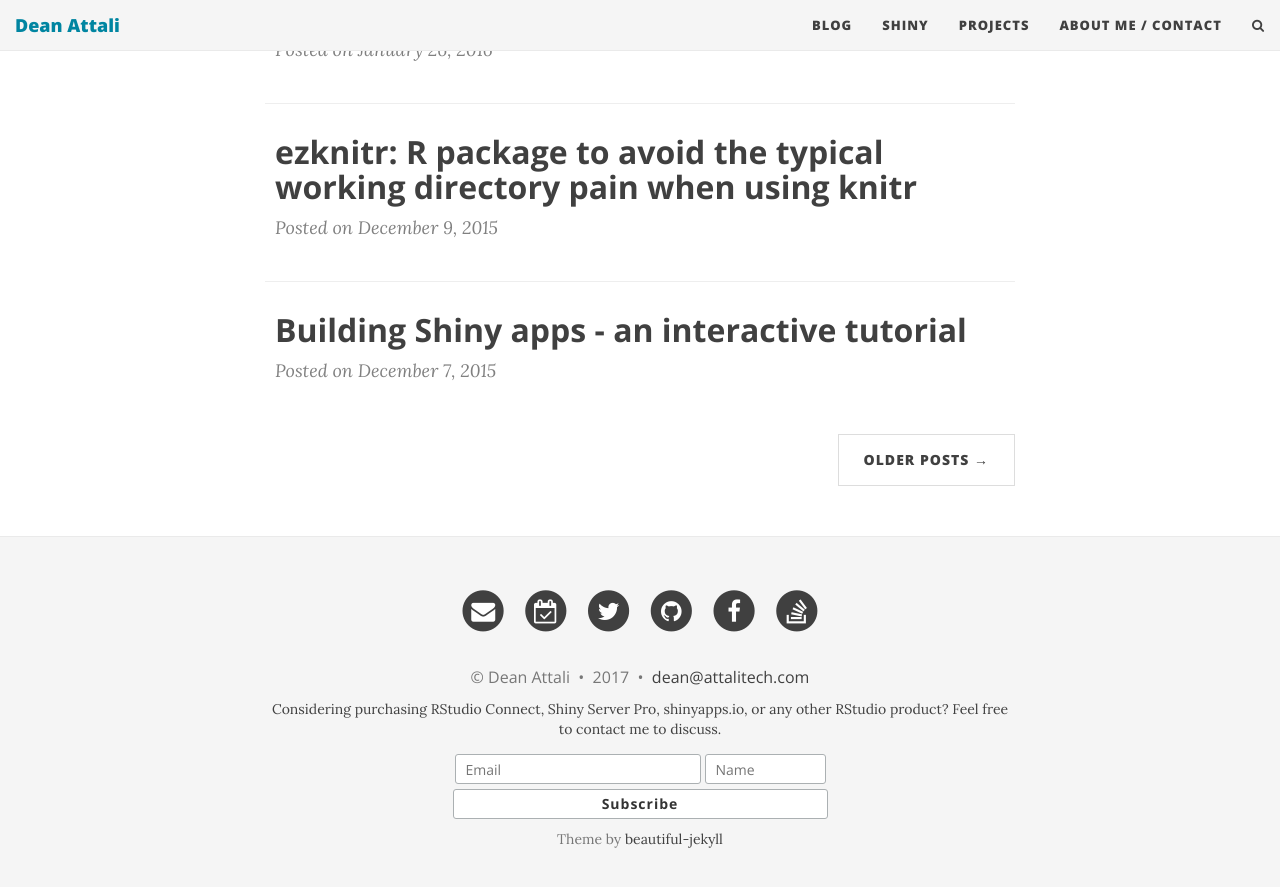
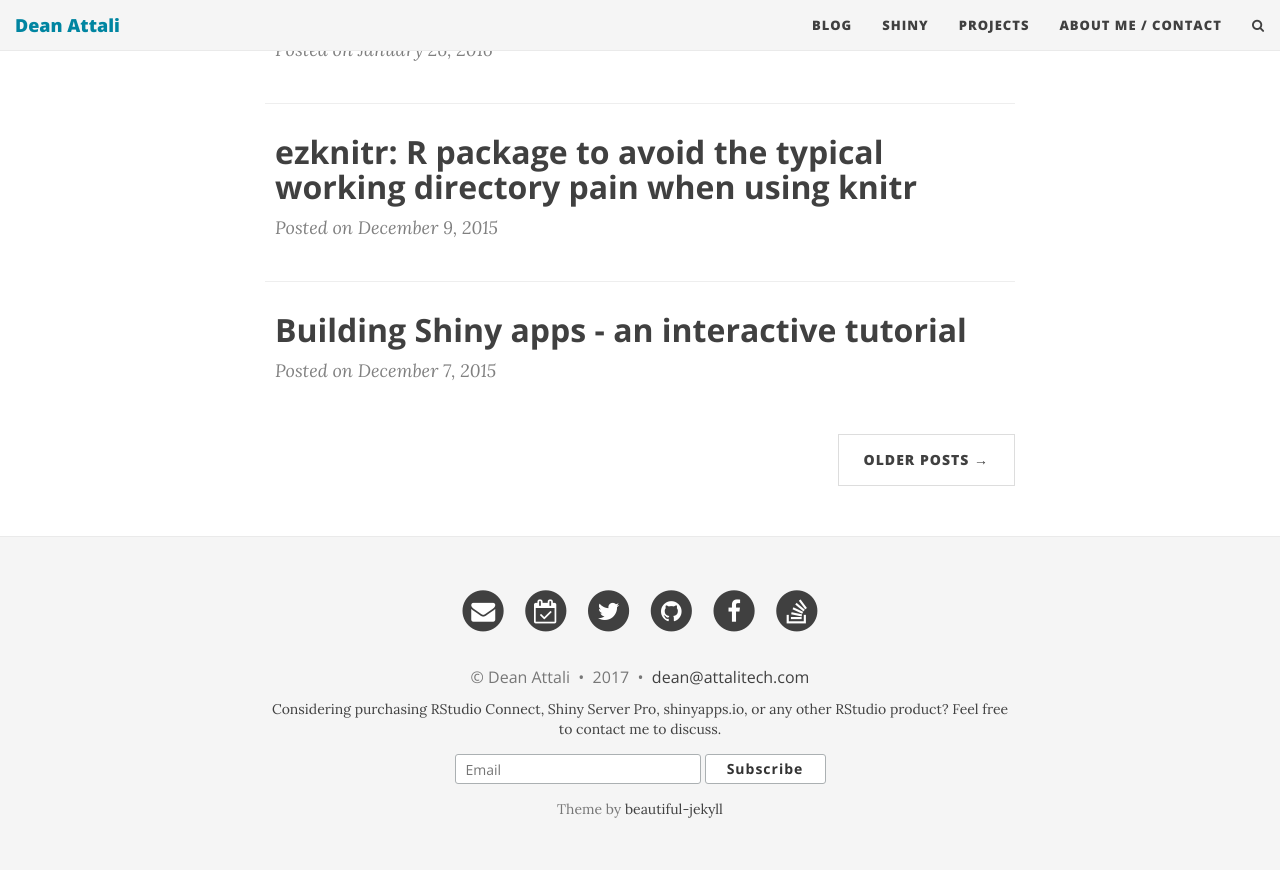
Before and after one commit to daattali/daattali.github.io, a Jekyll site: the page built from index.html, in a window 1280 px wide and 900 px high, scrolled down 2071 px. Shown: the top 887 px of the window. Built offline with Jekyll 4.4.1, drawn with Linux system fonts in a browser that asks for light colours; nearby versions of some CDN libraries; the list of posts is cut into pages by our own code.

Commit message:
Update footer.html

```diff
--- a/_includes/footer.html
+++ b/_includes/footer.html
@@ -131,12 +131,11 @@
                     <input type="email" value="" name="EMAIL" class="email" id="mce-EMAIL-footer" placeholder="Email" required="">
                   </div>
                   <div class="col-xs-4">
-                    <input type="text" value="" name="FNAME" class="text" id="mce-FNAME-footer" placeholder="Name" required="">
+                    <input type="submit" value="Subscribe" name="subscribe" id="mc-embedded-subscribe-footer" class="button">
                   </div>
                 </div>
               </div>
               <div style="position: absolute; left: -5000px;" aria-hidden="true"><input type="text" name="b_a579a88c8f09f9b8502b9d0c3_c180f5773c" tabindex="-1" value=""></div>
-              <input type="submit" value="Subscribe" name="subscribe" id="mc-embedded-subscribe-footer" class="button">
             </div>
           </form>
         </div>
```
